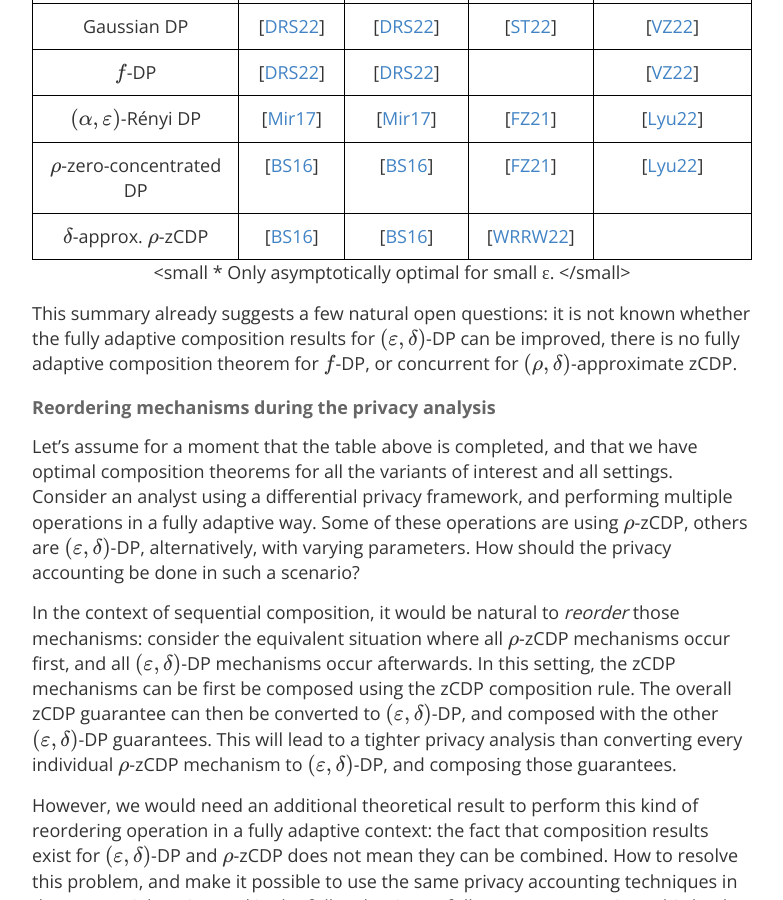
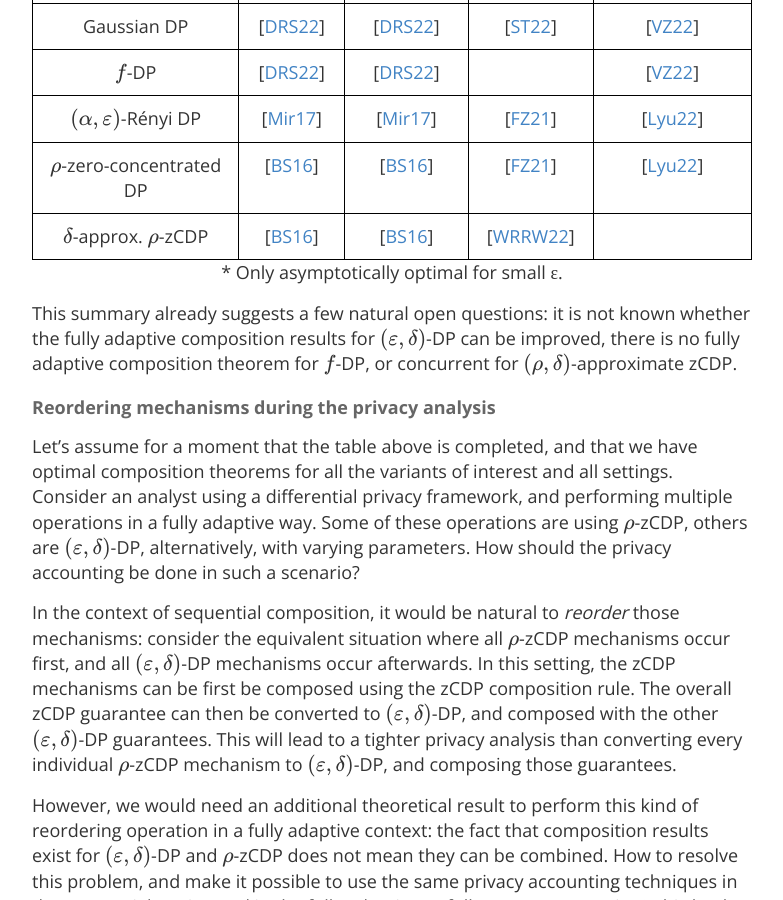
Before and after one commit to differentialprivacy/differentialprivacy, a Jekyll site: the page built from _posts/2023-09-18-open-problems-how-generic-can-composition-be.md, in a window 1280 px wide and 900 px high, scrolled down 5803 px. Shown: the whole window, without its empty margins (248-1031 px from the left). Built offline with Jekyll 4.4.1, drawn with Linux system fonts in a browser that asks for light colours; comment, search, counter and statistics services are not loaded.

Commit message:
fix incorrect <small> tag (#62)
Co-authored-by: Damien <damien.desfontaines@tml.io>

```diff
--- a/_posts/2023-09-18-open-problems-how-generic-can-composition-be.md
+++ b/_posts/2023-09-18-open-problems-how-generic-can-composition-be.md
@@ -130,7 +130,7 @@ We give an overview in the following table.
 |----------------------------------------|----------------|--------------|--------------------|---------------
 
 
-<center><small
+<center><small>
 
 * Only asymptotically optimal for small ε.
 
```
